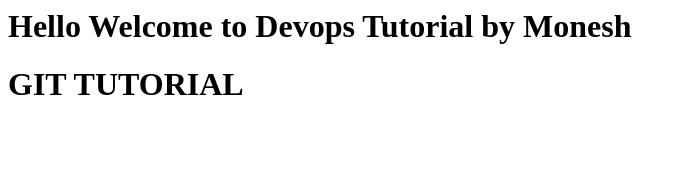
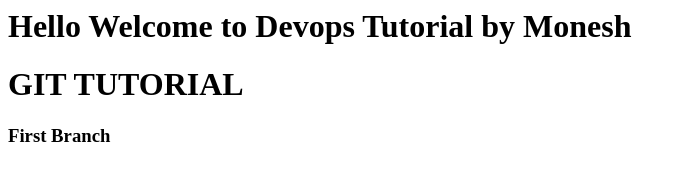
Before and after one commit to balu11437/First_project, a plain HTML site: page index.html in a window 1280 px wide. Shown: the whole page, without its empty margins (0-687 px from the left). Drawn offline with Linux system fonts and the light colour scheme.

Commit message:
First Commit Branch1

```diff
--- a/index.html
+++ b/index.html
@@ -1,2 +1,3 @@
 <H1> Hello Welcome to Devops Tutorial by Monesh  </H1>
 <h1> GIT TUTORIAL</H1>
+<h3>First Branch<h1>
```
